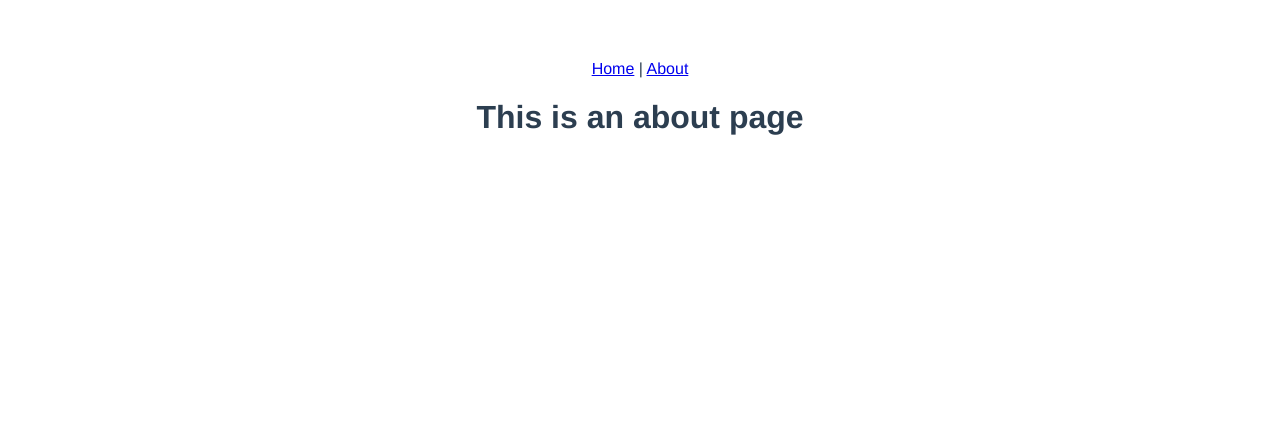
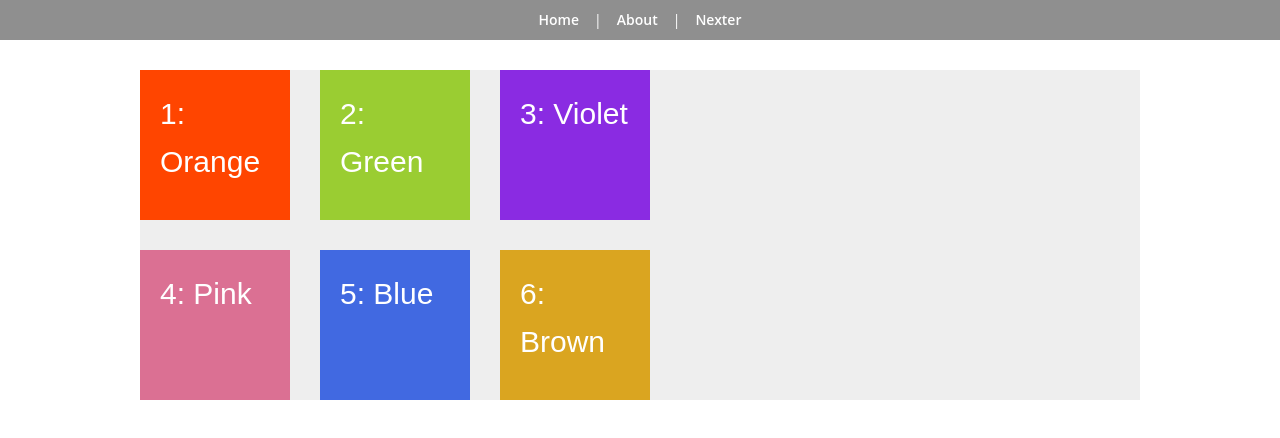
Before and after one commit to elenakout/vue-nexter, a Vue app: page /#/about in a window 1280 px wide. Shown: the top 438 px of the page. Built offline with nearby package versions, Linux system fonts and the light colour scheme.

Commit message:
4.creating our grid

```diff
--- a/src/App.vue
+++ b/src/App.vue
@@ -1,20 +1,52 @@
 <template>
   <div id="app">
-    <div id="nav">
-      <router-link to="/">Home</router-link> |
-      <router-link to="/about">About</router-link>
+    <div id="nav" class="nav">
+      <router-link to="/" class="nav__item">Home</router-link> |
+      <router-link to="/about" class="nav__item">About</router-link> |
+      <router-link to="/nexter" class="nav__item">Nexter</router-link>
     </div>
     <router-view />
   </div>
 </template>
 
 <style lang="scss">
-#app {
-  font-family: "Avenir", Helvetica, Arial, sans-serif;
-  -webkit-font-smoothing: antialiased;
-  -moz-osx-font-smoothing: grayscale;
-  text-align: center;
-  color: #2c3e50;
-  margin-top: 60px;
+* {
+  margin: 0;
+  padding: 0;
+}
+
+*,
+*::before,
+*::after {
+  box-sizing: inherit;
+}
+
+html {
+  box-sizing: border-box;
+  font-size: 62.5%; // 1rem = 10px (10px/16px=62.5%)
+}
+
+body {
+  font-family: "Open Sans", sans-serif;
+  font-weight: 400;
+  line-height: 1.6;
+}
+
+.nav {
+  color: white;
+  background-color: rgba(117, 117, 117, 0.808);
+  height: 5vh;
+  font-size: 1.4rem;
+
+  display: flex;
+  justify-content: center;
+  align-items: center;
+
+  &__item {
+    text-decoration: none;
+    color: currentColor;
+    font-weight: 600;
+    padding: 0 1.5rem;
+  }
 }
 </style>
--- a/src/components/HelloWorld.vue
+++ /dev/null
@@ -1,114 +0,0 @@
-<template>
-  <div class="hello">
-    <h1>{{ msg }}</h1>
-    <p>
-      For a guide and recipes on how to configure / customize this project,<br />
-      check out the
-      <a href="https://cli.vuejs.org" target="_blank" rel="noopener"
-        >vue-cli documentation</a
-      >.
-    </p>
-    <h3>Installed CLI Plugins</h3>
-    <ul>
-      <li>
-        <a
-          href="https://github.com/vuejs/vue-cli/tree/dev/packages/%40vue/cli-plugin-babel"
-          target="_blank"
-          rel="noopener"
-          >babel</a
-        >
-      </li>
-      <li>
-        <a
-          href="https://github.com/vuejs/vue-cli/tree/dev/packages/%40vue/cli-plugin-eslint"
-          target="_blank"
-          rel="noopener"
-          >eslint</a
-        >
-      </li>
-    </ul>
-    <h3>Essential Links</h3>
-    <ul>
-      <li>
-        <a href="https://vuejs.org" target="_blank" rel="noopener">Core Docs</a>
-      </li>
-      <li>
-        <a href="https://forum.vuejs.org" target="_blank" rel="noopener"
-          >Forum</a
-        >
-      </li>
-      <li>
-        <a href="https://chat.vuejs.org" target="_blank" rel="noopener"
-          >Community Chat</a
-        >
-      </li>
-      <li>
-        <a href="https://twitter.com/vuejs" target="_blank" rel="noopener"
-          >Twitter</a
-        >
-      </li>
-      <li>
-        <a href="https://news.vuejs.org" target="_blank" rel="noopener">News</a>
-      </li>
-    </ul>
-    <h3>Ecosystem</h3>
-    <ul>
-      <li>
-        <a href="https://router.vuejs.org" target="_blank" rel="noopener"
-          >vue-router</a
-        >
-      </li>
-      <li>
-        <a href="https://vuex.vuejs.org" target="_blank" rel="noopener">vuex</a>
-      </li>
-      <li>
-        <a
-          href="https://github.com/vuejs/vue-devtools#vue-devtools"
-          target="_blank"
-          rel="noopener"
-          >vue-devtools</a
-        >
-      </li>
-      <li>
-        <a href="https://vue-loader.vuejs.org" target="_blank" rel="noopener"
-          >vue-loader</a
-        >
-      </li>
-      <li>
-        <a
-          href="https://github.com/vuejs/awesome-vue"
-          target="_blank"
-          rel="noopener"
-          >awesome-vue</a
-        >
-      </li>
-    </ul>
-  </div>
-</template>
-
-<script>
-export default {
-  name: "HelloWorld",
-  props: {
-    msg: String
-  }
-};
-</script>
-
-<!-- Add "scoped" attribute to limit CSS to this component only -->
-<style scoped lang="scss">
-h3 {
-  margin: 40px 0 0;
-}
-ul {
-  list-style-type: none;
-  padding: 0;
-}
-li {
-  display: inline-block;
-  margin: 0 10px;
-}
-a {
-  color: #42b983;
-}
-</style>
--- /dev/null
+++ b/src/components/about/createGrid.vue
@@ -0,0 +1,63 @@
+<template>
+  <div class="create-grid">
+    <div class="container">
+      <div class="item item--1">1: Orange</div>
+      <div class="item item--2">2: Green</div>
+      <div class="item item--3">3: Violet</div>
+      <div class="item item--4">4: Pink</div>
+      <div class="item item--5">5: Blue</div>
+      <div class="item item--6">6: Brown</div>
+    </div>
+  </div>
+</template>
+
+<script>
+export default {};
+</script>
+
+<style lang="scss" scoped>
+.create-grid {
+  font-size: 1.6rem;
+}
+
+.container {
+  background-color: #eee;
+  width: 1000px;
+  margin: 30px auto;
+
+  display: grid;
+  grid-template-rows: 150px 150px;
+  grid-template-columns: 150px 150px 150px;
+
+  grid-gap: 30px;
+}
+
+.item {
+  padding: 20px;
+  font-size: 30px;
+  font-family: sans-serif;
+  color: white;
+
+  &--1 {
+    background-color: orangered;
+  }
+
+  &--2 {
+    background-color: yellowgreen;
+  }
+
+  &--3 {
+    background-color: blueviolet;
+  }
+
+  &--4 {
+    background-color: palevioletred;
+  }
+  &--5 {
+    background-color: royalblue;
+  }
+  &--6 {
+    background-color: goldenrod;
+  }
+}
+</style>
--- a/src/router.js
+++ b/src/router.js
@@ -1,6 +1,7 @@
 import Vue from "vue";
 import Router from "vue-router";
 import Home from "./views/Home.vue";
+import Nexter from "./views/Nexter.vue";
 
 Vue.use(Router);
 
@@ -19,6 +20,11 @@ export default new Router({
       // which is lazy-loaded when the route is visited.
       component: () =>
         import(/* webpackChunkName: "about" */ "./views/About.vue")
+    },
+    {
+      path: "/nexter",
+      name: "nexter",
+      component: Nexter
     }
   ]
 });
--- a/src/views/About.vue
+++ b/src/views/About.vue
@@ -1,5 +1,15 @@
 <template>
   <div class="about">
-    <h1>This is an about page</h1>
+    <create-grid />
   </div>
 </template>
+
+<script>
+import createGrid from "@/components/about/createGrid.vue";
+export default {
+  name: "about",
+  components: {
+    createGrid
+  }
+};
+</script>
--- a/src/views/Home.vue
+++ b/src/views/Home.vue
@@ -1,18 +1,14 @@
 <template>
   <div class="home">
-    <img alt="Vue logo" src="../assets/logo.png" />
-    <HelloWorld msg="Welcome to Your Vue.js App" />
+    <h1>Home</h1>
   </div>
 </template>
 
 <script>
 // @ is an alias to /src
-import HelloWorld from "@/components/HelloWorld.vue";
 
 export default {
   name: "home",
-  components: {
-    HelloWorld
-  }
+  components: {}
 };
 </script>
--- /dev/null
+++ b/src/views/Nexter.vue
@@ -0,0 +1,13 @@
+<template>
+  <div class="nexter-project">
+    <h1>Nexter Project</h1>
+  </div>
+</template>
+
+<script>
+export default {
+  name: "nexter"
+};
+</script>
+
+<style lang="scss"></style>
```
